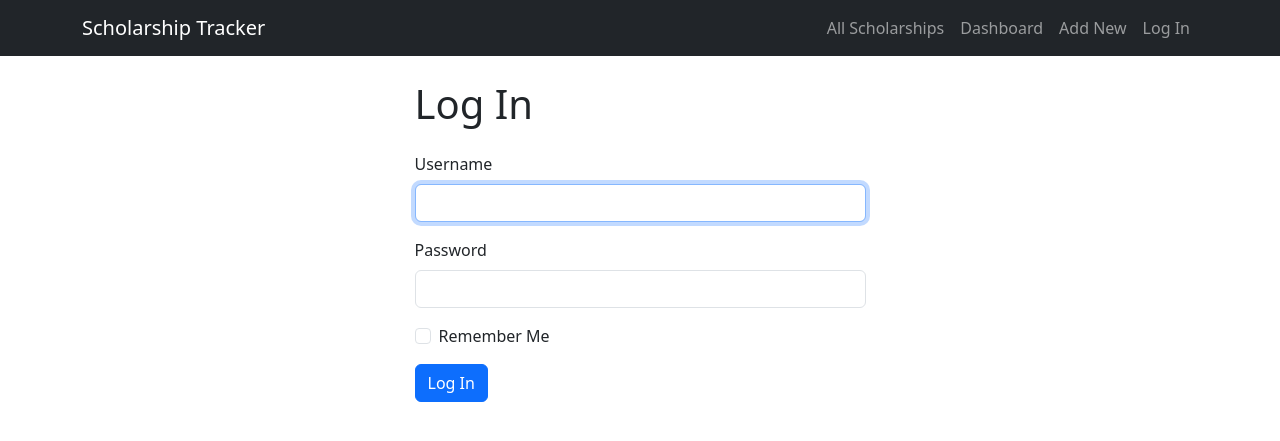
After one commit to gfeuling1/scholarship-tracker, a Flask app: page /login in a window 1280 px wide. The commit adds this page. Shown: the top 441 px of the page. Run offline with Flask 3, Linux system fonts and the light colour scheme.

Commit message:
Phase 3: add User model, login/logout, and real user_loader

```diff
--- a/app/forms.py
+++ b/app/forms.py
@@ -1,7 +1,7 @@
 from flask_wtf import FlaskForm
 from wtforms import StringField, FloatField, DateField, SelectField, TextAreaField
 from wtforms.validators import DataRequired, NumberRange, URL, Optional, Length
-
+from wtforms import PasswordField, BooleanField
 from app.models import Scholarship
 
 
@@ -39,3 +39,10 @@ class ScholarshipForm(FlaskForm):
         "Application Link",
         validators=[Optional(), URL(message="Enter a valid URL, e.g. https://..."), Length(max=500)],
     )
+
+class LoginForm(FlaskForm):
+    """Login credentials."""
+
+    username = StringField("Username", validators=[DataRequired()])
+    password = PasswordField("Password", validators=[DataRequired()])
+    remember_me = BooleanField("Remember Me")
--- a/app/routes.py
+++ b/app/routes.py
@@ -2,6 +2,9 @@ from flask import Blueprint, render_template, redirect, url_for, flash, request
 from app import db
 from app.models import Scholarship
 from app.forms import ScholarshipForm
+from flask_login import login_user, logout_user, login_required, current_user
+from app.models import User
+from app.forms import LoginForm
 
 main_bp = Blueprint("main", __name__)
 
@@ -36,6 +39,38 @@ def index():
         status_filter=status_filter,
         search_query=search_query,
     )
+
+@main_bp.route("/login", methods=["GET", "POST"])
+def login():
+    """Show the login form (GET) or process a login attempt (POST)."""
+    if current_user.is_authenticated:
+        return redirect(url_for("main.index"))
+
+    form = LoginForm()
+
+    if form.validate_on_submit():
+        user = User.query.filter_by(username=form.username.data).first()
+
+        if user is None or not user.check_password(form.password.data):
+            # Deliberately vague: we don't say which part was wrong.
+            # "Username not found" vs "wrong password" tells an attacker
+            # which usernames are valid — a small but real information leak.
+            flash("Invalid username or password.", "error")
+            return redirect(url_for("main.login"))
+
+        login_user(user, remember=form.remember_me.data)
+        flash(f"Welcome back, {user.username}.", "success")
+        return redirect(url_for("main.index"))
+
+    return render_template("login.html", form=form)
+
+
+@main_bp.route("/logout")
+@login_required
+def logout():
+    logout_user()
+    flash("You have been logged out.", "success")
+    return redirect(url_for("main.login"))
 
 @main_bp.route("/dashboard")
 def dashboard():
--- a/app/templates/base.html
+++ b/app/templates/base.html
@@ -10,10 +10,15 @@
     <nav class="navbar navbar-expand-lg navbar-dark bg-dark mb-4">
         <div class="container">
             <a class="navbar-brand" href="{{ url_for('main.index') }}">Scholarship Tracker</a>
-            <div class="navbar-nav">
+                        <div class="navbar-nav">
                 <a class="nav-link" href="{{ url_for('main.index') }}">All Scholarships</a>
                 <a class="nav-link" href="{{ url_for('main.dashboard') }}">Dashboard</a>
                 <a class="nav-link" href="{{ url_for('main.create_scholarship') }}">Add New</a>
+                {% if current_user.is_authenticated %}
+                    <a class="nav-link" href="{{ url_for('main.logout') }}">Log Out ({{ current_user.username }})</a>
+                {% else %}
+                    <a class="nav-link" href="{{ url_for('main.login') }}">Log In</a>
+                {% endif %}
             </div>
         </div>
     </nav>
--- /dev/null
+++ b/app/templates/login.html
@@ -0,0 +1,34 @@
+{% extends "base.html" %}
+
+{% block title %}Log In{% endblock %}
+
+{% block content %}
+    <div class="row justify-content-center">
+        <div class="col-md-5">
+            <h1 class="mb-4">Log In</h1>
+
+            <form method="POST" novalidate>
+                {{ form.hidden_tag() }}
+
+                <div class="mb-3">
+                    {{ form.username.label(class="form-label") }}
+                    {{ form.username(class="form-control" + (" is-invalid" if form.username.errors else ""), autofocus=true) }}
+                    {% for error in form.username.errors %}<div class="invalid-feedback">{{ error }}</div>{% endfor %}
+                </div>
+
+                <div class="mb-3">
+                    {{ form.password.label(class="form-label") }}
+                    {{ form.password(class="form-control" + (" is-invalid" if form.password.errors else "")) }}
+                    {% for error in form.password.errors %}<div class="invalid-feedback">{{ error }}</div>{% endfor %}
+                </div>
+
+                <div class="mb-3 form-check">
+                    {{ form.remember_me(class="form-check-input") }}
+                    {{ form.remember_me.label(class="form-check-label") }}
+                </div>
+
+                <button type="submit" class="btn btn-primary">Log In</button>
+            </form>
+        </div>
+    </div>
+{% endblock %}
```
Also changed, not shown: app/__init__.py (+5 -5 lines), app/models.py (+20 -0 lines), migrations/versions/85b27b48c3ce_add_user_model.py (added, +34 -0 lines).
